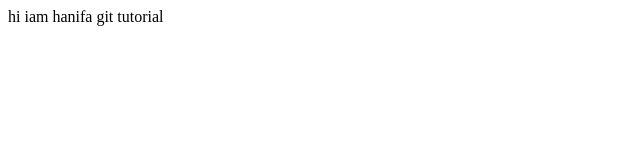
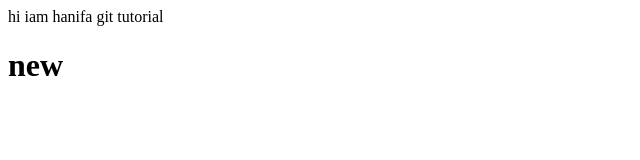
Before and after one commit to HanifaKh/supreme-tribble, a plain HTML site: page index.html in a window 1280 px wide. Shown: the full height of the page, 0-640 px from the left. Drawn offline with Linux system fonts and the light colour scheme.

Commit message:
add h1 tag

```diff
--- a/index.html
+++ b/index.html
@@ -8,5 +8,8 @@
 <body>
     hi iam hanifa
     git tutorial
+    <h1>
+        new
+    </h1>
 </body>
 </html>
```
